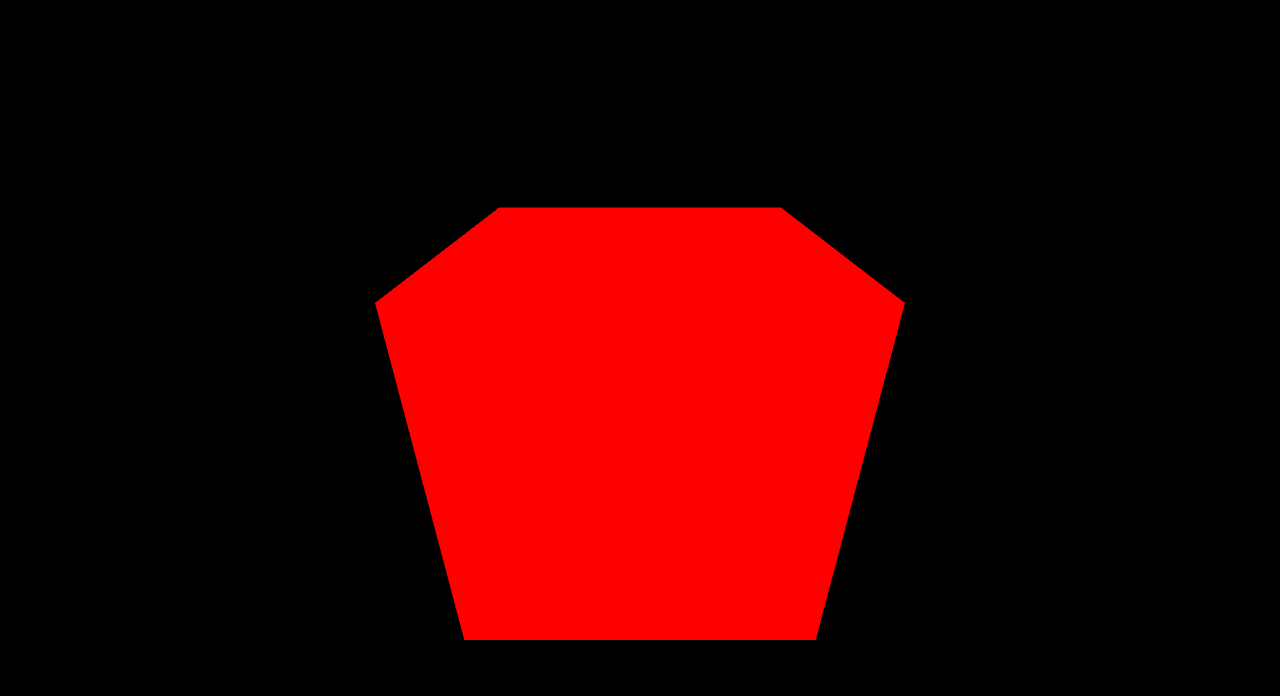
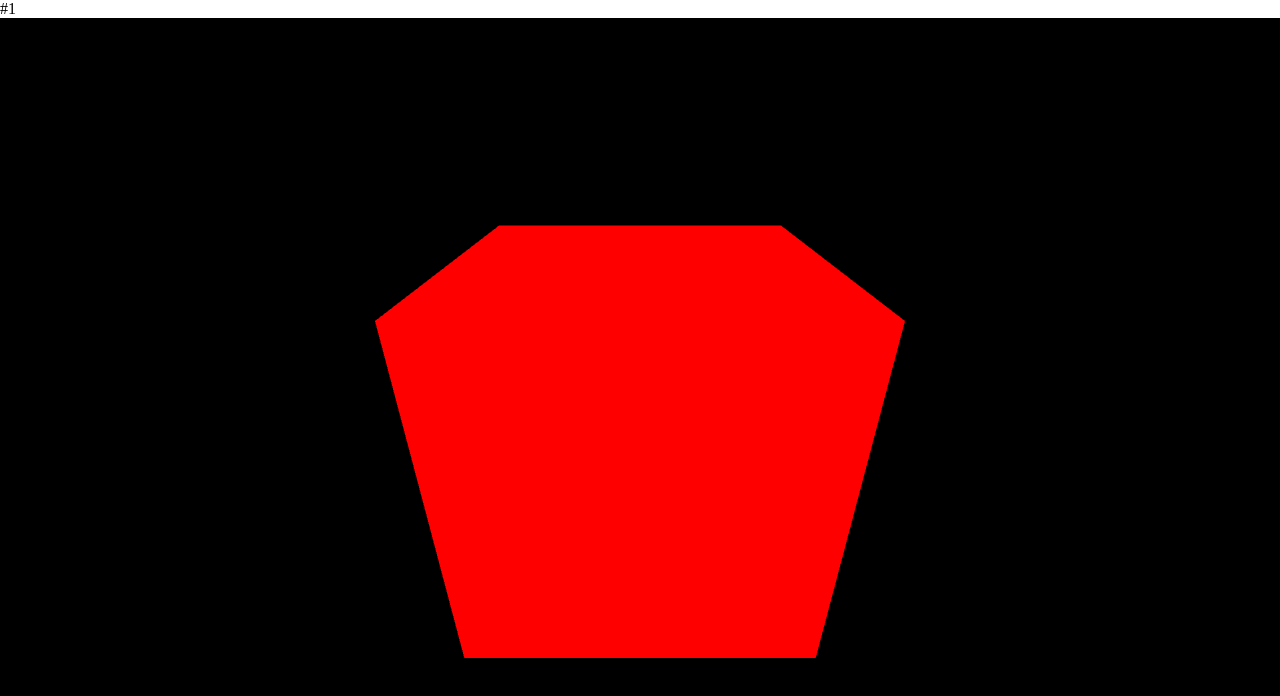
Before and after one commit to Tozturk18/threeJS_Mobile_Demo, a plain HTML site: page index.html in a window 1280 px wide. Drawn offline with nearby package versions, Linux system fonts and the light colour scheme; animation ran at ten frames a second.

Commit message:
added marker to version test

```diff
--- a/index.html
+++ b/index.html
@@ -10,7 +10,7 @@
 </head>
 <body>
     <main>
-
+        #1
     </main>
     <script src="./app.js" type="module"></script>
 </body>
```
